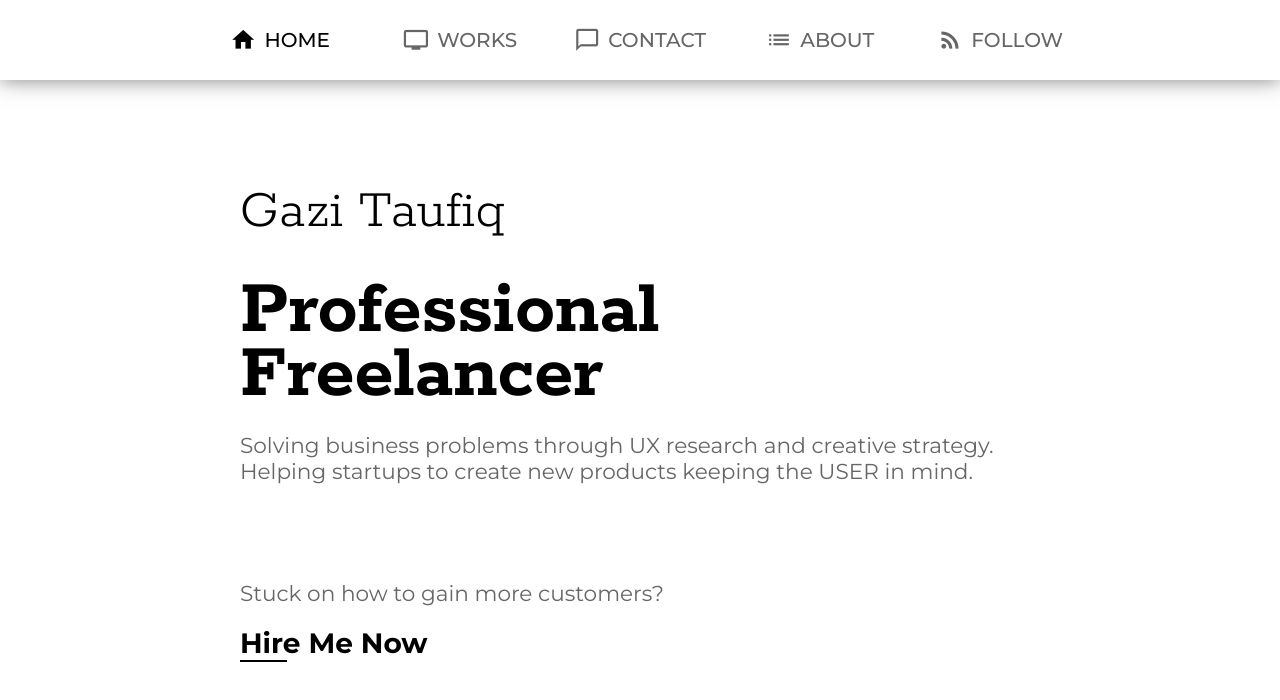
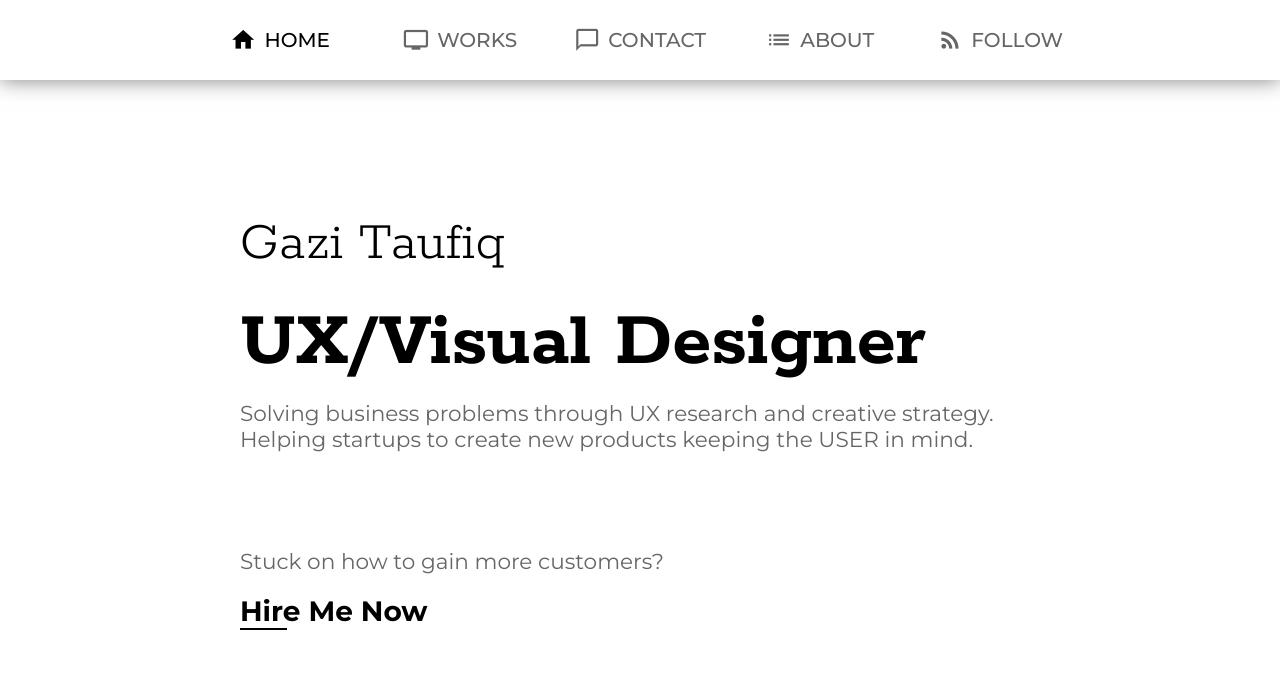
Before and after one commit to GaziTaufiqIslam/Summer18portfolio, a plain HTML site: page index.html in a window 1280 px wide. Drawn offline with Linux system fonts and the light colour scheme.

Commit message:
role/occupation changed

```diff
--- a/index.html
+++ b/index.html
@@ -39,7 +39,7 @@
       <header>
         <div class="container">
           <h2>Gazi Taufiq</h2>
-          <h1>Professional Freelancer </h1>
+          <h1>UX/Visual Designer</h1>
           <!--<h1>UX Consultant</h1>-->
 
           <h4>Solving business problems through UX research and creative strategy. Helping startups to create new products keeping the USER in mind.</h4>
```
